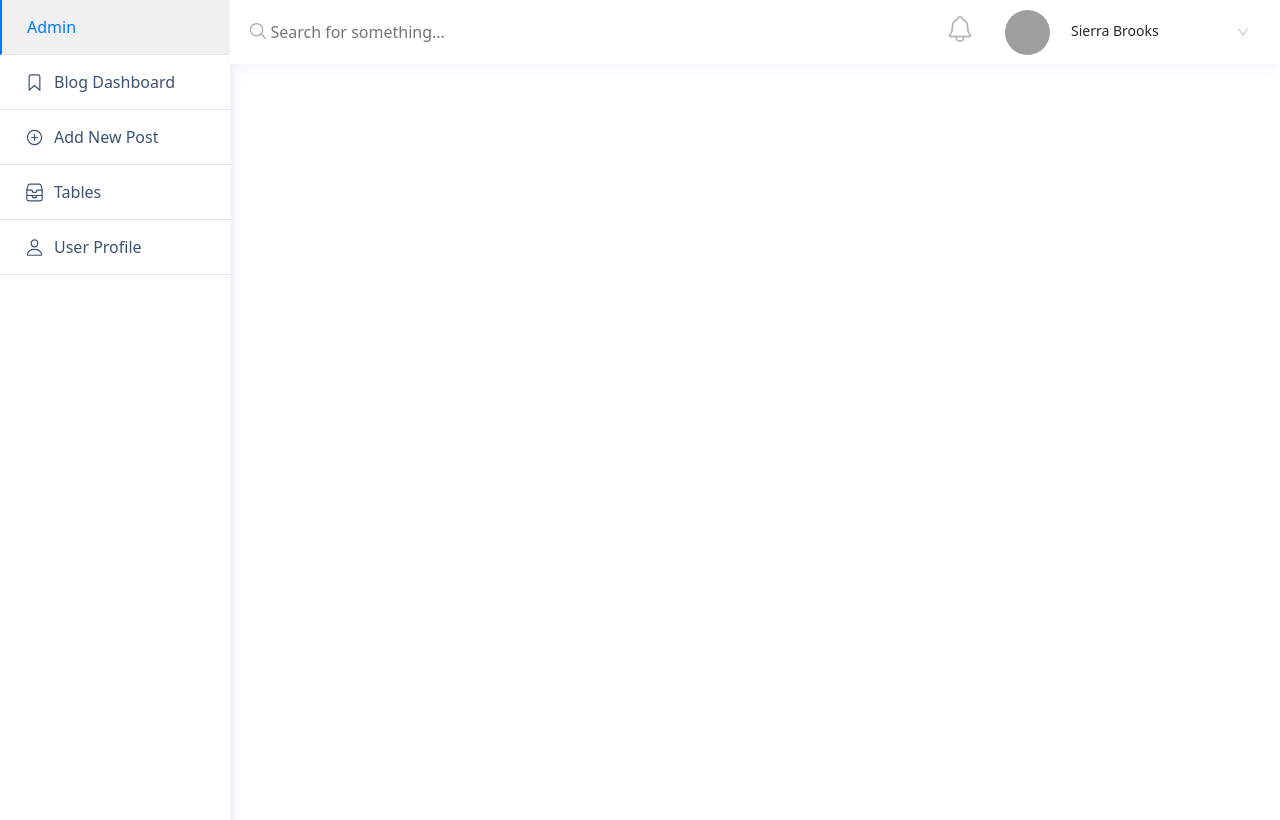
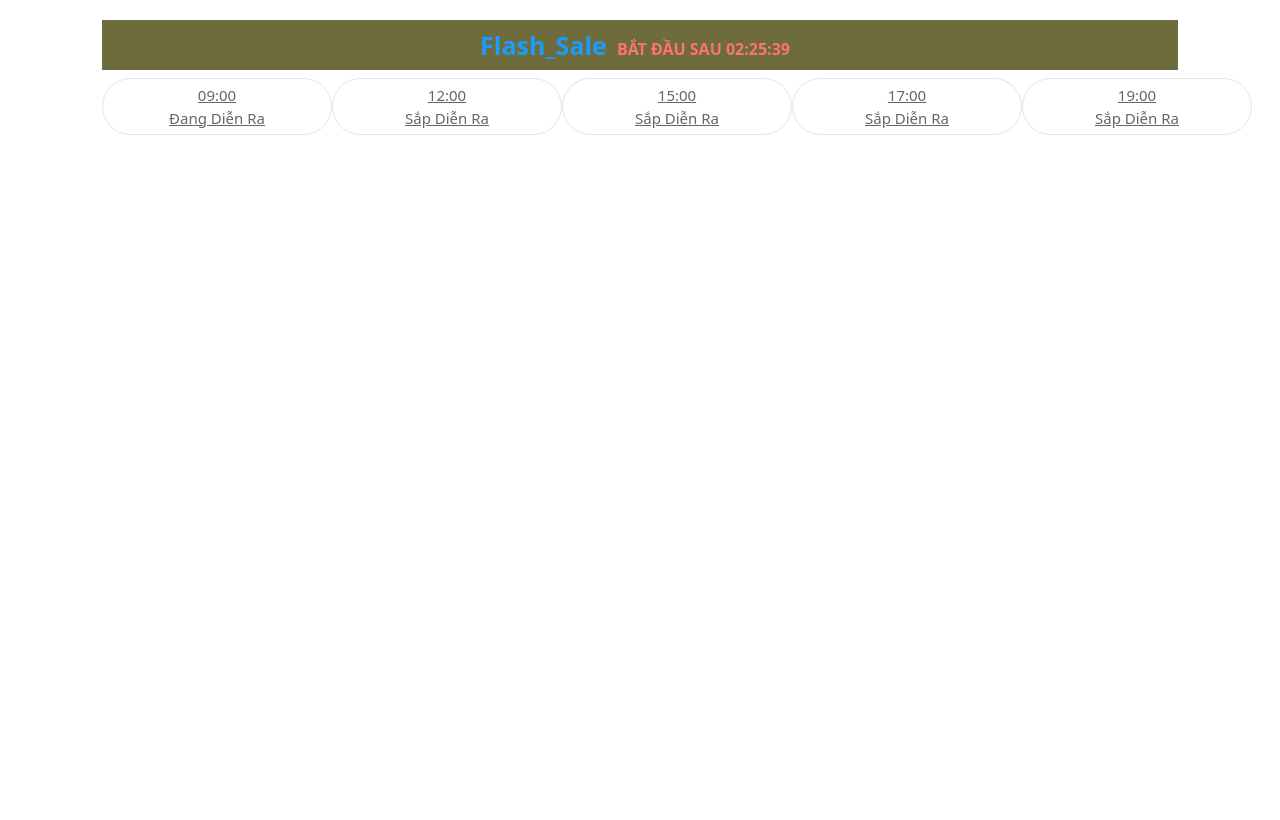
Before and after one commit to hoang855/Admin-web-d05, a React (Create React App) app: page / in a window 1280 px wide. Built offline with nearby package versions, Linux system fonts and the light colour scheme; grey boxes are pictures that could not be loaded.

Commit message:
code flashSale

```diff
--- a/src/App.js
+++ b/src/App.js
@@ -8,10 +8,13 @@ import HeaderInput from "./componnets/heaher/HeaderInput";
 import HeaderUser from "./componnets/heaher/HeaderUser";
 import Login from "./componnets/login/Login";
 
+import FlashSale from "./componnets/flashSale";
+
 function App() {
   return (
     <div className="App">
-      <div className="app-container">
+      <FlashSale />
+      {/* <div className="app-container">
         <div className="app-left-left"></div>
         <div className="app-left">
           <LayouList />
@@ -38,7 +41,7 @@ function App() {
       </div>
       <Routes>
         <Route path="/user-Login" element={<Login />} />
-      </Routes>
+      </Routes> */}
     </div>
   );
 }
--- /dev/null
+++ b/src/componnets/flashSale/index.css
@@ -0,0 +1,55 @@
+.container-main {
+  margin: 20px;
+}
+
+.container-title {
+  font-size: 25px;
+  padding: 10px 0;
+  text-align: center;
+  background-color: #6e6c3c;
+  color: white;
+  font-weight: 700;
+  color: #1b9cfc;
+}
+
+.title__time {
+  padding: 0 10px;
+  font-size: 16px;
+  color: #fd7272;
+}
+
+.container-main__img {
+  width: 100%;
+}
+
+.container-main__img img {
+  width: 100%;
+}
+
+.container-main__time ul {
+  padding: 0;
+  margin: 0;
+  list-style: none;
+  display: flex;
+  justify-content: space-between;
+}
+
+.container-main__time ul li a {
+  width: 230px;
+  border: 1px solid #e5e5e5;
+  border-radius: 50px;
+  color: #666;
+  text-align: center;
+  display: block;
+  padding: 5px 0;
+}
+
+.container-main__time ul li a span {
+  font-size: 15px;
+  display: block;
+}
+
+.container-main__time ul li a.active {
+  background-color: #6e6c3c;
+  color: white;
+}
--- /dev/null
+++ b/src/componnets/flashSale/index.js
@@ -0,0 +1,58 @@
+import React from "react";
+import { NavLink } from "react-router-dom";
+import "./index.css";
+
+const activeNavLinkClassName = (navLinkStatus) => {
+  console.log(navLinkStatus);
+  return navLinkStatus.isActive ? "active" : "";
+};
+
+const index = () => {
+  return (
+    <div className="container">
+      <div className="container-main">
+        <h1 className="container-title">
+          Flash_Sale<span className="title__time">BẮT ĐẦU SAU 02:25:39</span>
+        </h1>
+        <div className="container-main__time">
+          <ul>
+            <li>
+              <NavLink className={activeNavLinkClassName} to="/1">
+                <span>09:00</span>
+                <span>Đang Diễn Ra</span>
+              </NavLink>
+            </li>
+            <li>
+              <NavLink className={activeNavLinkClassName} to="/2">
+                <span>12:00</span>
+                <span>Sắp Diễn Ra</span>
+              </NavLink>
+            </li>
+            <li>
+              <NavLink className={activeNavLinkClassName} to="/3">
+                <span>15:00</span>
+
+                <span>Sắp Diễn Ra</span>
+              </NavLink>
+            </li>
+            <li>
+              <NavLink className={activeNavLinkClassName} to="/4">
+                <span>17:00</span>
+
+                <span>Sắp Diễn Ra</span>
+              </NavLink>
+            </li>
+            <li>
+              <NavLink className={activeNavLinkClassName} to="/5">
+                <span>19:00</span>
+                <span>Sắp Diễn Ra</span>
+              </NavLink>
+            </li>
+          </ul>
+        </div>
+      </div>
+    </div>
+  );
+};
+
+export default index;
```
Also changed, not shown: src/componnets/flashSale/flashSaleItem/FlashSaleItem.js (added, +7 -0 lines), src/componnets/flashSale/flashSaleItem/FlashSaleItem.css (added).
